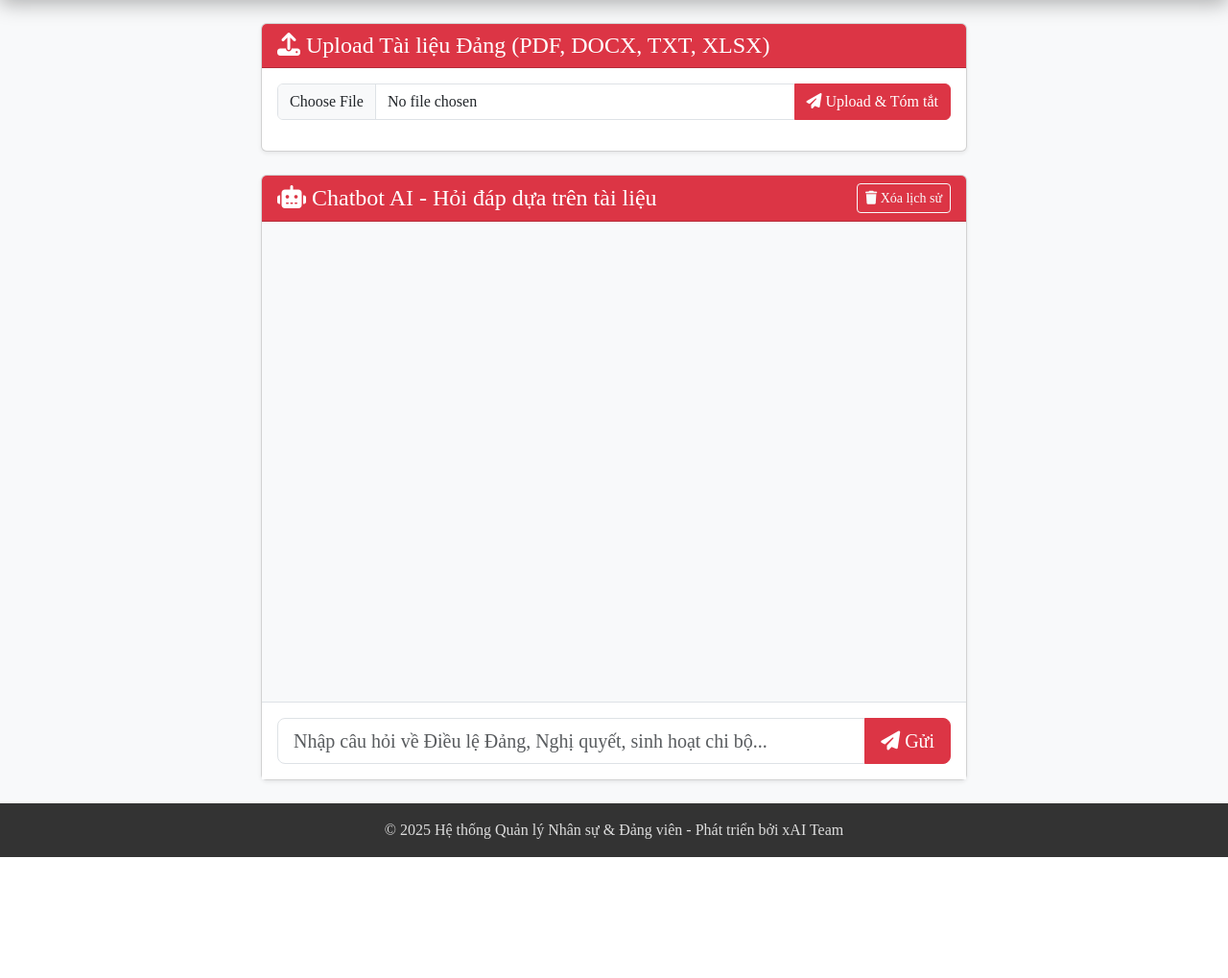
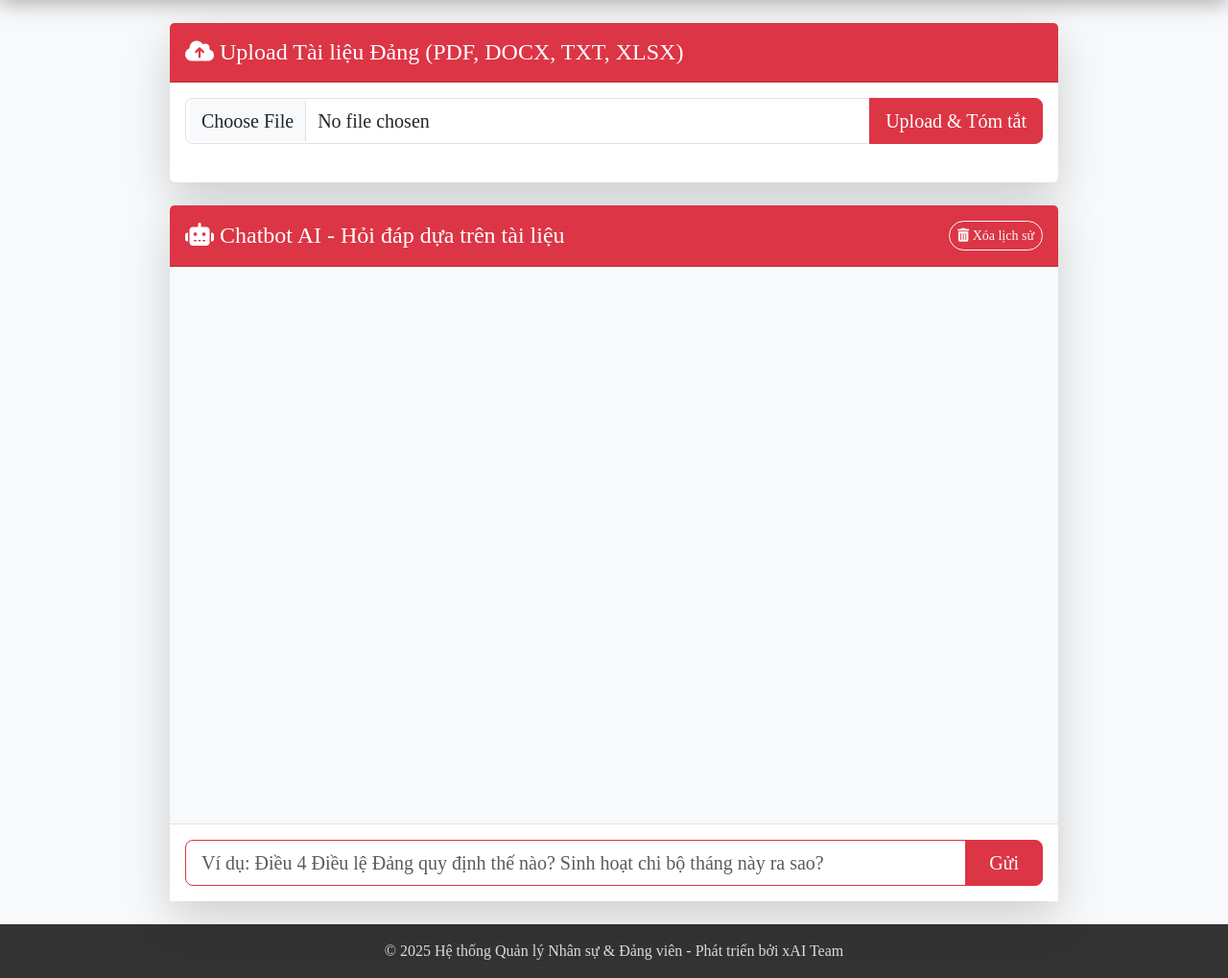
Before and after one commit to trongltgit/QLNS-DV_AI_Chatbot, a FastAPI app: template templates/index.html in a window 1280 px wide. Shown: the part 104-1123 px from the top of the page at 96% size. Before the commit the page ends 997 px from the top, so only its background shows below. Run offline with FastAPI, Linux system fonts and the light colour scheme; the template is opened without the code that fills it, so the values that code supplies are empty.

Commit message:
Update index.html

```diff
--- a/templates/index.html
+++ b/templates/index.html
@@ -3,49 +3,39 @@
 
 {% block content %}
 <div class="row justify-content-center">
-  <div class="col-lg-9 col-xl-8">
+  <div class="col-xl-10">
 
-    <!-- Upload Section -->
-    <div class="card mb-4 shadow-sm">
-      <div class="card-header bg-danger text-white">
-        <h4 class="mb-0">
-          <i class="fas fa-upload"></i> Upload Tài liệu Đảng (PDF, DOCX, TXT, XLSX)
-        </h4>
+    <!-- Upload -->
+    <div class="card mb-4 border-0 shadow-lg">
+      <div class="card-header bg-danger text-white py-3">
+        <h4 class="mb-0"><i class="fas fa-cloud-upload-alt"></i> Upload Tài liệu Đảng (PDF, DOCX, TXT, XLSX)</h4>
       </div>
       <div class="card-body">
         <form id="uploadForm">
-          <div class="input-group">
-            <input type="file" id="fileInput" class="form-control" accept=".txt,.pdf,.docx,.xlsx" required>
-            <button type="submit" class="btn btn-danger">
-              <i class="fas fa-paper-plane"></i> Upload & Tóm tắt
-            </button>
+          <div class="input-group input-group-lg">
+            <input type="file" id="fileInput" class="form-control" accept=".pdf,.txt,.docx,.xlsx" required>
+            <button type="submit" class="btn btn-danger">Upload & Tóm tắt</button>
           </div>
         </form>
-        <div id="uploadResponse" class="mt-3"></div>
+        <div id="uploadResponse" class="mt-4"></div>
       </div>
     </div>
 
-    <!-- Chat Section -->
-    <div class="card shadow-sm">
-      <div class="card-header bg-danger text-white d-flex justify-content-between align-items-center">
-        <h4 class="mb-0">
-          <i class="fas fa-robot"></i> Chatbot AI - Hỏi đáp dựa trên tài liệu
-        </h4>
-        <button type="button" class="btn btn-outline-light btn-sm" id="clearChat">
-          <i class="fas fa-trash"></i> Xóa lịch sử
+    <!-- Chat -->
+    <div class="card border-0 shadow-lg">
+      <div class="card-header bg-danger text-white d-flex justify-content-between align-items-center py-3">
+        <h4 class="mb-0"><i class="fas fa-robot"></i> Chatbot AI - Hỏi đáp dựa trên tài liệu</h4>
+        <button id="clearChat" class="btn btn-outline-light btn-sm rounded-pill">
+          <i class="fas fa-trash-alt"></i> Xóa lịch sử
         </button>
       </div>
       <div class="card-body p-0">
-        <div id="chatContainer" style="height: 500px; overflow-y: auto; padding: 15px; background: #f8f9fa;">
-          <!-- Tin nhắn sẽ được thêm bằng JS -->
-        </div>
+        <div id="chatContainer" style="height: 580px; overflow-y: auto; padding: 20px; background: #f8f9fa;"></div>
         <form id="chatForm" class="p-3 border-top bg-white">
           <div class="input-group">
-            <input type="text" id="prompt" class="form-control form-control-lg"
-                   placeholder="Nhập câu hỏi về Điều lệ Đảng, Nghị quyết, sinh hoạt chi bộ..." required autocomplete="off">
-            <button type="submit" class="btn btn-danger btn-lg">
-              <i class="fas fa-paper-plane"></i> Gửi
-            </button>
+            <input type="text" id="prompt" class="form-control form-control-lg border-danger"
+                   placeholder="Ví dụ: Điều 4 Điều lệ Đảng quy định thế nào? Sinh hoạt chi bộ tháng này ra sao?" required>
+            <button type="submit" class="btn btn-danger btn-lg px-4">Gửi</button>
           </div>
         </form>
       </div>
@@ -57,7 +47,7 @@
 
 {% block scripts %}
 <script>
-  const BASE_URL = "{{ request.url_for('home') }}".replace("/chatbot", ""); // Tự động lấy domain
+  const BASE_URL = location.origin + "/";
   const uploadForm = document.getElementById("uploadForm");
   const fileInput = document.getElementById("fileInput");
   const uploadResponse = document.getElementById("uploadResponse");
@@ -70,40 +60,33 @@
   let chatHistory = JSON.parse(localStorage.getItem('chatHistory') || '[]');
   let isProcessing = false;
 
-  // Render lại lịch sử khi load trang
   renderChatHistory();
 
   uploadForm.addEventListener("submit", async (e) => {
     e.preventDefault();
     if (!fileInput.files.length) return;
-
     const file = fileInput.files[0];
     const formData = new FormData();
     formData.append("file", file);
-
-    uploadResponse.innerHTML = `<div class="alert alert-info"><i class="fas fa-spinner fa-spin"></i> Đang upload và tóm tắt...</div>`;
+    uploadResponse.innerHTML = `<div class="alert alert-info"><i class="fas fa-spinner fa-spin"></i> Đang xử lý tài liệu...</div>`;
 
     try {
       const res = await fetch(`${BASE_URL}upload`, { method: "POST", body: formData });
       const data = await res.json();
-
       if (data.filename) {
         currentFilename = data.filename;
         uploadResponse.innerHTML = `
-          <div class="alert alert-success">
-            <strong>Upload thành công:</strong> ${data.filename}<br><br>
+          <div class="alert alert-success border-start border-success border-5">
+            <h5>Upload thành công: ${data.filename}</h5>
             <strong>Tóm tắt tài liệu:</strong><br>
-            <div class="border-start border-warning border-4 ps-3 mt-2">${data.summary.replace(/\n/g, '<br>')}</div>
+            <div class="mt-2 p-3 bg-light rounded">${data.summary.replace(/\n/g, '<br>')}</div>
           </div>`;
-        // Reset chat khi upload tài liệu mới
-        chatHistory = [];
-        localStorage.setItem('chatHistory', JSON.stringify(chatHistory));
-        renderChatHistory();
+        chatHistory = []; localStorage.setItem('chatHistory', '[]'); renderChatHistory();
       } else {
-        uploadResponse.innerHTML = `<div class="alert alert-danger">Lỗi: ${data.error || "Không phản hồi"}</div>`;
+        uploadResponse.innerHTML = `<div class="alert alert-danger">${data.error}</div>`;
       }
     } catch (err) {
-      uploadResponse.innerHTML = `<div class="alert alert-danger">Lỗi kết nối: ${err.message}</div>`;
+      uploadResponse.innerHTML = `<div class="alert alert-danger">Lỗi: ${err.message}</div>`;
     }
   });
 
@@ -113,8 +96,7 @@
     if (!prompt || isProcessing) return;
 
     addMessage(prompt, 'user');
-    promptInput.value = '';
-    isProcessing = true;
+    promptInput.value = ''; isProcessing = true;
     addMessage('Đang suy nghĩ...', 'ai');
 
     try {
@@ -126,52 +108,43 @@
       const res = await fetch(`${BASE_URL}chat`, { method: "POST", body: formData });
       const data = await res.json();
 
-      // Xóa placeholder
-      chatContainer.lastElementChild?.remove();
-
+      chatContainer.removeChild(chatContainer.lastElementChild);
       if (data.response) {
         addMessage(data.response, 'ai');
         chatHistory = data.updated_history ? JSON.parse(data.updated_history) : chatHistory;
         localStorage.setItem('chatHistory', JSON.stringify(chatHistory));
       } else {
-        addMessage(`Lỗi từ AI: ${data.error || "Không phản hồi"}`, 'ai');
+        addMessage(`Lỗi: ${data.error}`, 'ai');
       }
     } catch (err) {
-      chatContainer.lastElementChild?.remove();
+      chatContainer.removeChild(chatContainer.lastElementChild);
       addMessage(`Lỗi kết nối: ${err.message}`, 'ai');
     }
-
     isProcessing = false;
     chatContainer.scrollTop = chatContainer.scrollHeight;
   });
 
   clearChatBtn.addEventListener("click", () => {
     if (confirm("Xóa toàn bộ lịch sử trò chuyện?")) {
-      chatHistory = [];
-      localStorage.removeItem('chatHistory');
-      chatContainer.innerHTML = '';
+      chatHistory = []; localStorage.removeItem('chatHistory'); chatContainer.innerHTML = '';
     }
   });
 
   function addMessage(text, sender) {
-    const div = document.createElement('div');
-    div.className = `mb-3 d-flex ${sender === 'user' ? 'justify-content-end' : 'justify-content-start'}`;
-    div.innerHTML = `
+    const bubble = document.createElement('div');
+    bubble.className = `mb-4 d-flex ${sender === 'user' ? 'justify-content-end' : 'justify-content-start'}`;
+    bubble.innerHTML = `
       <div class="p-3 rounded-4 shadow-sm ${sender === 'user' ? 'bg-danger text-white' : 'bg-light text-dark'}"
            style="max-width: 80%; word-wrap: break-word;">
         ${text.replace(/\n/g, '<br>')}
       </div>`;
-    chatContainer.appendChild(div);
+    chatContainer.appendChild(bubble);
     chatContainer.scrollTop = chatContainer.scrollHeight;
   }
 
   function renderChatHistory() {
     chatContainer.innerHTML = '';
-    chatHistory.forEach(msg => {
-      const role = msg.role === 'user' ? 'user' : 'ai';
-      addMessage(msg.content, role);
-    });
-    chatContainer.scrollTop = chatContainer.scrollHeight;
+    chatHistory.forEach(m => addMessage(m.content, m.role === 'user' ? 'user' : 'ai'));
   }
 </script>
 {% endblock %}
```
